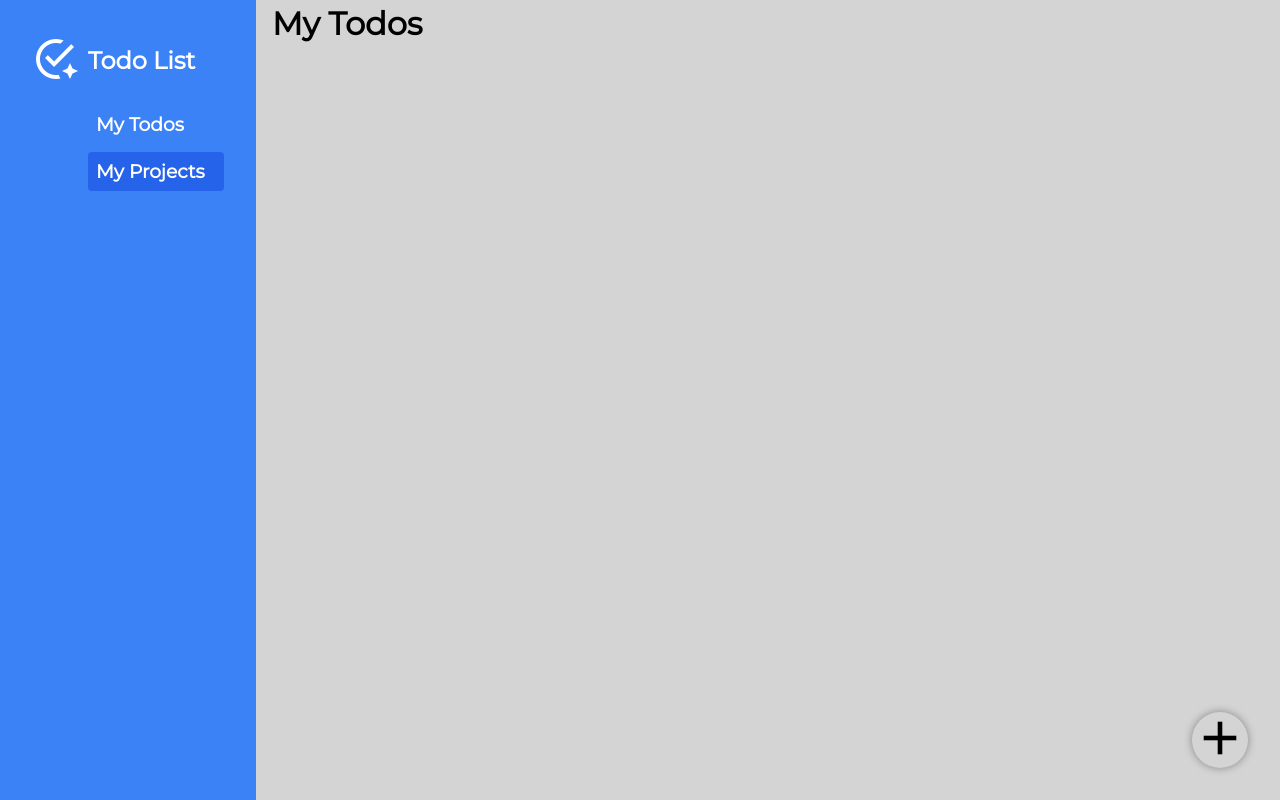
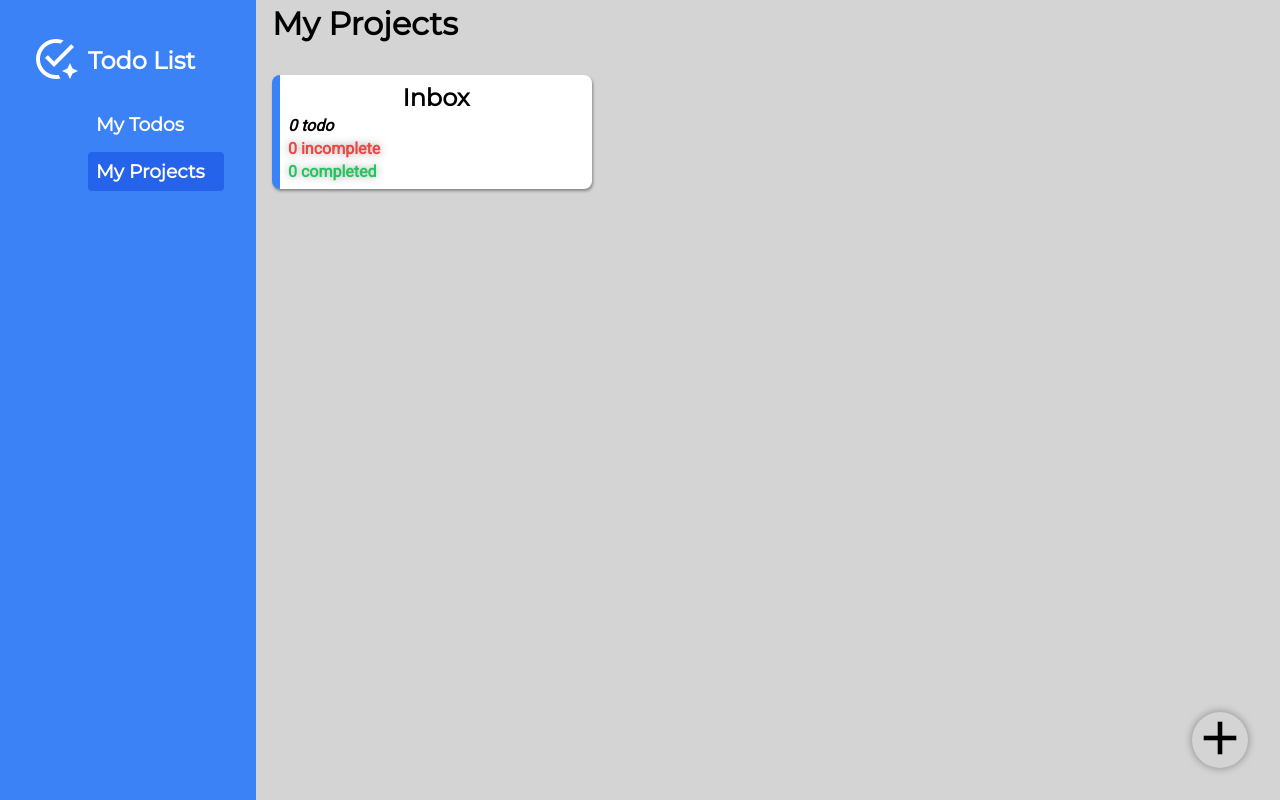
Before and after one commit to gideonadeti/todo-list, a website built with webpack: page index.html in a window 1280 px wide. Both pictures are taken after a click on the element "My Projects". Built offline with nearby package versions, Linux system fonts and the light colour scheme.

Commit message:
Implement functionality for navigating sidebars
Additionally, style individual project divs

```diff
--- a/index.css
+++ b/index.css
@@ -128,7 +128,7 @@ main {
   margin-bottom: calc(var(--x-big) + var(--normal));
 }
 
-.todo {
+.todo, .project {
   background-color: var(--white-color);
   border-radius: var(--small);
   padding: var(--small);
@@ -146,7 +146,7 @@ main {
   box-shadow: var(--shadow-style-2);
 }
 
-.todo .title {
+.todo .title, .project .name {
   align-self: center;
 }
 
@@ -158,12 +158,16 @@ main {
   justify-content: space-between;
 }
 
-.priority {
+.priority, .incomplete-todos, .completed-todos {
   font-weight: 900;
   text-shadow: var(--shadow-style-3);
 }
 
-.priority.high {
+.incomplete-todos, .completed-todos {
+  text-shadow: var(--shadow-style-2);
+}
+
+.priority.high, .incomplete-todos {
   color: var(--red-color);
 }
 
@@ -171,11 +175,11 @@ main {
   color: var(--yellow-color);
 }
 
-.priority.low {
+.priority.low, .completed-todos {
   color: var(--green-color);
 }
 
-.parent-project-name {
+.parent-project-name, .todos {
   font-weight: 900;
   font-style: italic;
 }
--- a/index.html
+++ b/index.html
@@ -16,10 +16,10 @@
         </a>
 
         <nav>
-            <div>
+            <div class="my-todos">
                 <h1>My Todos</h1>
             </div>
-            <div>
+            <div class="my-projects">
                 <h1>My Projects</h1>
             </div>
         </nav>
--- a/modules/domm.js
+++ b/modules/domm.js
@@ -1,3 +1,6 @@
+import { Store } from './store'
+import { UI } from './ui'
+
 class DOMManipulation {
   constructor () {
     this.navDivs = document.querySelectorAll('nav div')
@@ -13,6 +16,9 @@ class DOMManipulation {
     this.closeUpdateTodoDialogButton = this.updateTodoForm.querySelector(
       "button[type='button']"
     )
+
+    this.myTodosDiv = document.querySelector('.my-todos')
+    this.myProjectsDiv = document.querySelector('.my-projects')
 
     this.setupEventListeners()
   }
@@ -35,6 +41,10 @@ class DOMManipulation {
     this.closeUpdateTodoDialogButton.addEventListener('click', () => {
       this.closeUpdateTodoDialog()
     })
+
+    this.myTodosDiv.addEventListener('click', this.handleMyTodosDivClick)
+
+    this.myProjectsDiv.addEventListener('click', this.handleMyProjectsDivClick)
   }
 
   handleNavClick (div) {
@@ -42,6 +52,15 @@ class DOMManipulation {
       navDiv.classList.remove('focus')
     })
     div.classList.add('focus')
+  }
+
+  handleMyTodosDivClick () {
+    const myTodos = Store.getProject(0)
+    UI.displayTodos(myTodos)
+  }
+
+  handleMyProjectsDivClick () {
+    UI.displayProjects()
   }
 
   openAddTodoDialog () {
--- a/modules/ui.js
+++ b/modules/ui.js
@@ -1,109 +1,165 @@
-import { format, parseISO } from 'date-fns'
-import { Store } from './store.js'
+import { format, parseISO } from "date-fns";
+import { Store } from "./store.js";
 
 class UI {
-  static displayTodos (project) {
-    const containerDiv = document.querySelector('.container')
-    const headingDiv = document.querySelector('.heading')
-    const contentDiv = document.querySelector('.content')
+  static displayTodos(project) {
+    const containerDiv = document.querySelector(".container");
+    const headingDiv = document.querySelector(".heading");
+    const contentDiv = document.querySelector(".content");
 
-    headingDiv.innerHTML = ''
-    contentDiv.innerHTML = ''
+    headingDiv.innerHTML = "";
+    contentDiv.innerHTML = "";
 
-    const heading = document.createElement('h1')
-    heading.classList.add('project-name')
-    heading.textContent = project.name
-    headingDiv.appendChild(heading)
+    const heading = document.createElement("h1");
+    heading.classList.add("project-name");
+    heading.textContent = project.name;
+    headingDiv.appendChild(heading);
 
     project.todos.forEach((todo) => {
-      const todoDiv = document.createElement('div')
-      todoDiv.classList.add('todo')
+      const todoDiv = document.createElement("div");
+      todoDiv.classList.add("todo");
 
-      const todoTitle = document.createElement('h2')
-      todoTitle.classList.add('title')
+      const todoTitle = document.createElement("h2");
+      todoTitle.classList.add("title");
       todoTitle.textContent =
-        todo.title.length > 10 ? todo.title.slice(0, 10) + '...' : todo.title
+        todo.title.length > 10 ? todo.title.slice(0, 10) + "..." : todo.title;
 
-      const todoDescription = document.createElement('p')
+      const todoDescription = document.createElement("p");
       todoDescription.textContent =
         todo.description.length > 30
-          ? todo.description.slice(0, 30) + '...'
-          : todo.description
+          ? todo.description.slice(0, 30) + "..."
+          : todo.description;
 
-      const todoDueDate = document.createElement('p')
-      const dueDate = parseISO(todo.dueDate)
-      const formattedDueDate = format(dueDate, "do MMMM',' yyyy")
-      todoDueDate.textContent = formattedDueDate
+      const todoDueDate = document.createElement("p");
+      const dueDate = parseISO(todo.dueDate);
+      const formattedDueDate = format(dueDate, "do MMMM',' yyyy");
+      todoDueDate.textContent = formattedDueDate;
 
-      const priorityAndParentProjectNameDiv = document.createElement('div')
+      const priorityAndParentProjectNameDiv = document.createElement("div");
       priorityAndParentProjectNameDiv.classList.add(
-        'priority-and-parent-project-name'
-      )
+        "priority-and-parent-project-name"
+      );
 
-      const todoPriority = document.createElement('p')
-      todoPriority.classList.add('priority', todo.priority)
-      todoPriority.textContent = todo.priority.toUpperCase()
-      priorityAndParentProjectNameDiv.appendChild(todoPriority)
+      const todoPriority = document.createElement("p");
+      todoPriority.classList.add("priority", todo.priority);
+      todoPriority.textContent = todo.priority.toUpperCase();
+      priorityAndParentProjectNameDiv.appendChild(todoPriority);
 
-      const todoParentProjectName = document.createElement('p')
-      todoParentProjectName.classList.add('parent-project-name')
-      todoParentProjectName.textContent = todo.parentProjectName
-      priorityAndParentProjectNameDiv.appendChild(todoParentProjectName)
+      const todoParentProjectName = document.createElement("p");
+      todoParentProjectName.classList.add("parent-project-name");
+      todoParentProjectName.textContent = todo.parentProjectName;
+      priorityAndParentProjectNameDiv.appendChild(todoParentProjectName);
 
-      const controlsDiv = document.createElement('div')
-      controlsDiv.classList.add('controls')
+      const controlsDiv = document.createElement("div");
+      controlsDiv.classList.add("controls");
 
-      const todoStatus = document.createElement('input')
-      todoStatus.type = 'checkbox'
-      todoStatus.classList.add('switch')
-      todoStatus.checked = todo.completed
+      const todoStatus = document.createElement("input");
+      todoStatus.type = "checkbox";
+      todoStatus.classList.add("switch");
+      todoStatus.checked = todo.completed;
       if (todoStatus.checked) {
-        todoDiv.classList.add('completed')
+        todoDiv.classList.add("completed");
       }
-      controlsDiv.appendChild(todoStatus)
+      controlsDiv.appendChild(todoStatus);
 
-      todoStatus.addEventListener('change', () => {
-        Store.modifyTodoStatus(todo.id, todo.parentProjectId)
+      todoStatus.addEventListener("change", () => {
+        Store.modifyTodoStatus(todo.id, todo.parentProjectId);
 
-        const updatedProject = Store.getProject(project.id)
-        this.displayTodos(updatedProject)
-      })
+        const updatedProject = Store.getProject(project.id);
+        this.displayTodos(updatedProject);
+      });
 
       const editOrViewTodoIconAndDeleteTodoIconDiv =
-        document.createElement('div')
+        document.createElement("div");
 
-      const editOrViewTodoIcon = document.createElement('span')
-      editOrViewTodoIcon.classList.add('mdi', 'mdi-pencil-outline')
-      editOrViewTodoIconAndDeleteTodoIconDiv.appendChild(editOrViewTodoIcon)
+      const editOrViewTodoIcon = document.createElement("span");
+      editOrViewTodoIcon.classList.add("mdi", "mdi-pencil-outline");
+      editOrViewTodoIconAndDeleteTodoIconDiv.appendChild(editOrViewTodoIcon);
 
-      editOrViewTodoIcon.addEventListener('click', () => {
-        Store.modifyTodo(todo.id, todo.parentProjectId, project.id)
-      })
+      editOrViewTodoIcon.addEventListener("click", () => {
+        Store.modifyTodo(todo.id, todo.parentProjectId, project.id);
+      });
 
-      const deleteTodoIcon = document.createElement('span')
-      deleteTodoIcon.classList.add('mdi', 'mdi-delete-outline')
-      editOrViewTodoIconAndDeleteTodoIconDiv.appendChild(deleteTodoIcon)
+      const deleteTodoIcon = document.createElement("span");
+      deleteTodoIcon.classList.add("mdi", "mdi-delete-outline");
+      editOrViewTodoIconAndDeleteTodoIconDiv.appendChild(deleteTodoIcon);
 
-      deleteTodoIcon.addEventListener('click', () => {
-        Store.removeTodoFromProject(todo.id, todo.parentProjectId)
+      deleteTodoIcon.addEventListener("click", () => {
+        Store.removeTodoFromProject(todo.id, todo.parentProjectId);
 
-        const updatedProject = Store.getProject(project.id)
-        this.displayTodos(updatedProject)
-      })
+        const updatedProject = Store.getProject(project.id);
+        this.displayTodos(updatedProject);
+      });
 
-      controlsDiv.appendChild(editOrViewTodoIconAndDeleteTodoIconDiv)
+      controlsDiv.appendChild(editOrViewTodoIconAndDeleteTodoIconDiv);
 
-      todoDiv.appendChild(todoTitle)
-      todoDiv.appendChild(todoDescription)
-      todoDiv.appendChild(todoDueDate)
-      todoDiv.appendChild(priorityAndParentProjectNameDiv)
-      todoDiv.appendChild(controlsDiv)
+      todoDiv.appendChild(todoTitle);
+      todoDiv.appendChild(todoDescription);
+      todoDiv.appendChild(todoDueDate);
+      todoDiv.appendChild(priorityAndParentProjectNameDiv);
+      todoDiv.appendChild(controlsDiv);
 
-      contentDiv.appendChild(todoDiv)
-    })
-    containerDiv.appendChild(headingDiv)
-    containerDiv.appendChild(contentDiv)
+      contentDiv.appendChild(todoDiv);
+    });
+    containerDiv.appendChild(headingDiv);
+    containerDiv.appendChild(contentDiv);
+  }
+
+  static displayProjects() {
+    const containerDiv = document.querySelector(".container");
+    const headingDiv = document.querySelector(".heading");
+    const contentDiv = document.querySelector(".content");
+
+    headingDiv.innerHTML = "";
+    contentDiv.innerHTML = "";
+
+    const heading = document.createElement("h1");
+    heading.textContent = "My Projects";
+    headingDiv.appendChild(heading);
+
+    const projects = Store.getProjects().filter((project) => project.id !== 0);
+
+    projects.forEach((project) => {
+      const numOfTodos = project.todos.length;
+      const numOfCompletedTodos = project.todos.filter(
+        (todo) => todo.completed
+      ).length;
+      const numOfIncompleteTodos = numOfTodos - numOfCompletedTodos;
+
+      const projectDiv = document.createElement("div");
+      projectDiv.classList.add("project");
+
+      const projectName = document.createElement("h2");
+      projectName.classList.add("name");
+      projectName.textContent =
+        project.name.length > 10
+          ? project.name.slice(0, 10) + "..."
+          : project.name;
+
+      const numOfTodosP = document.createElement("p");
+      numOfTodosP.classList.add('todos')
+      numOfTodosP.textContent =
+        numOfTodos > 1 ? `${numOfTodos} todos` : `${numOfTodos} todo`;
+
+      const numOfIncompleteTodosP = document.createElement("p");
+      numOfIncompleteTodosP.classList.add('incomplete-todos')
+      numOfIncompleteTodosP.textContent = `${numOfIncompleteTodos} incomplete`;
+
+      const numOfCompletedTodosP = document.createElement("p");
+      numOfCompletedTodosP.classList.add('completed-todos')
+      numOfCompletedTodosP.textContent = `${numOfCompletedTodos} completed`;
+
+      projectDiv.appendChild(projectName);
+      projectDiv.appendChild(numOfTodosP);
+      projectDiv.appendChild(numOfIncompleteTodosP);
+      projectDiv.appendChild(numOfCompletedTodosP)
+
+      contentDiv.appendChild(projectDiv);
+    });
+
+    containerDiv.appendChild(headingDiv);
+    containerDiv.appendChild(contentDiv);
   }
 }
 
-export { UI }
+export { UI };
```
